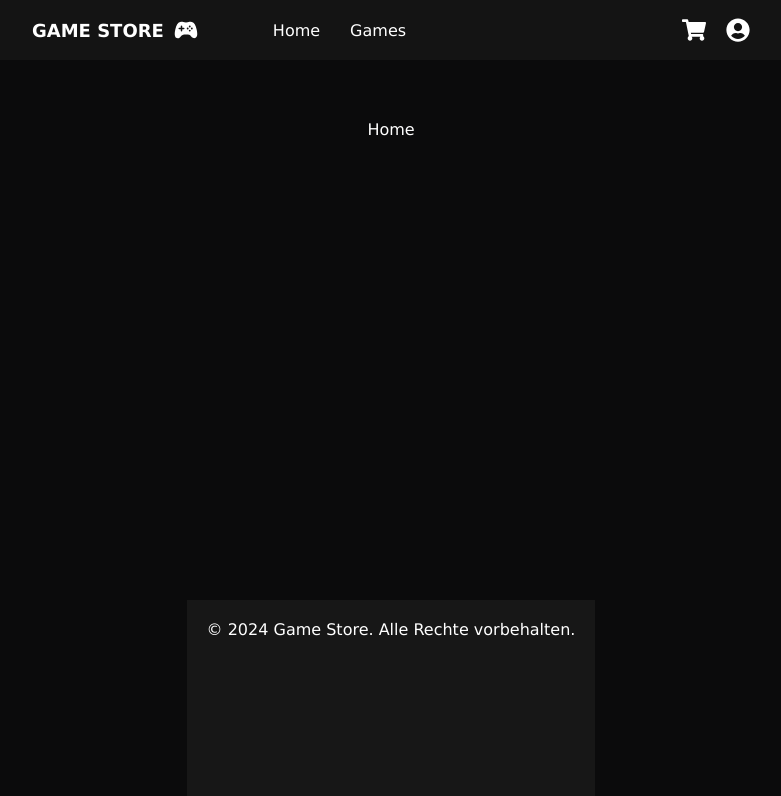
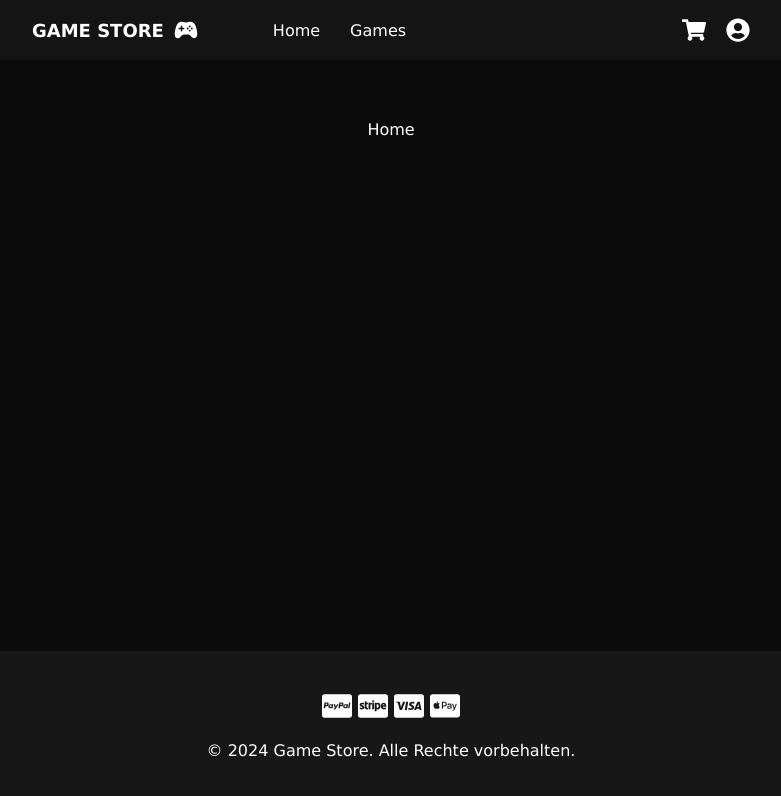
Before and after one commit to cengizcinar01/fe-game-store, a React (Vite) app: page / in a window 1280 px wide. Shown: the top 796 px of the page, without its empty margins (249-1030 px from the left). Built offline with nearby package versions, Linux system fonts and the light colour scheme.

Commit message:
feat: add payment icons to footer component
Added payment icons (Paypal, Stripe, Visa, Apple Pay) to the footer component using react-icons library. Also, updated the styling of footer component and its child components, such as footerContent and payment_icons for better display and alignment.

```diff
--- a/src/components/Footer.jsx
+++ b/src/components/Footer.jsx
@@ -1,12 +1,19 @@
 import styles from "../styles/components/Footer.module.css";
+import { FaCcPaypal, FaCcStripe, FaCcVisa, FaCcApplePay } from "react-icons/fa";
 
 const Footer = () => {
   return (
-    <>
-      <footer className={styles.footer}>
+    <footer className={styles.footer}>
+      <div className={styles.footerContent}>
+        <div className={styles.payment_icons}>
+          <FaCcPaypal />
+          <FaCcStripe />
+          <FaCcVisa />
+          <FaCcApplePay />
+        </div>
         <p>&copy; 2024 Game Store. Alle Rechte vorbehalten.</p>
-      </footer>
-    </>
+      </div>
+    </footer>
   );
 };
 
--- a/src/styles/components/Footer.module.css
+++ b/src/styles/components/Footer.module.css
@@ -1,8 +1,24 @@
 .footer {
     background-color: var(--first-color);
     margin-top: 120px;
-    padding: 20px;
+    padding: 40px 0 40px;
     text-align: center;
     color: white;
-    height: 200px;
+    height: auto;
+    width: 100%;
 }
+
+.footerContent {
+    display: flex;
+    flex-direction: column;
+    align-items: center;
+    justify-content: center;
+    height: 100%;
+    gap: 20px;
+}
+
+.payment_icons {
+    font-size: 30px;
+    display: flex;
+    gap: 6px;
+}
```
